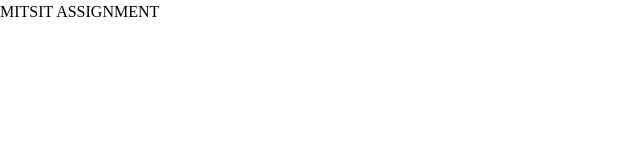
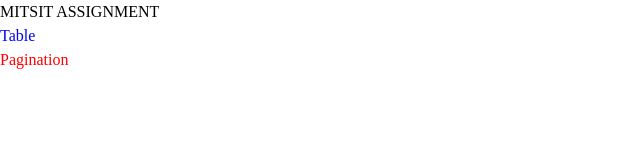
Before and after one commit to msoheb/mitsit-assignment, a React (Vite) app: page / in a window 1280 px wide. Shown: the top 160 px of the page, without its empty margins (0-640 px from the left). Built offline with nearby package versions, Linux system fonts and the light colour scheme.

Commit message:
updated folder structure

```diff
--- a/src/App.jsx
+++ b/src/App.jsx
@@ -1,5 +1,14 @@
+import Pagination from "./components/Pagination";
+import Table from "./components/Table";
+
 const App = () => {
-  return <div>MITSIT ASSIGNMENT</div>;
+  return (
+    <div>
+      MITSIT ASSIGNMENT
+      <Table />
+      <Pagination />
+    </div>
+  );
 };
 
 export default App;
--- /dev/null
+++ b/src/components/Pagination/index.jsx
@@ -0,0 +1,7 @@
+import styles from "./index.module.css";
+
+const Pagination = () => {
+  return <div className={styles.text}>Pagination</div>;
+};
+
+export default Pagination;
--- /dev/null
+++ b/src/components/Pagination/index.module.css
@@ -0,0 +1,3 @@
+.text {
+  color: red;
+}
--- /dev/null
+++ b/src/components/Table/index.jsx
@@ -0,0 +1,7 @@
+import styles from "./index.module.css";
+
+const Table = () => {
+  return <div className={styles.text}>Table</div>;
+};
+
+export default Table;
--- /dev/null
+++ b/src/components/Table/index.module.css
@@ -0,0 +1,3 @@
+.text {
+  color: blue;
+}
```
Also changed, not shown: 2 other files (tests, documents, lock files or other folders).
